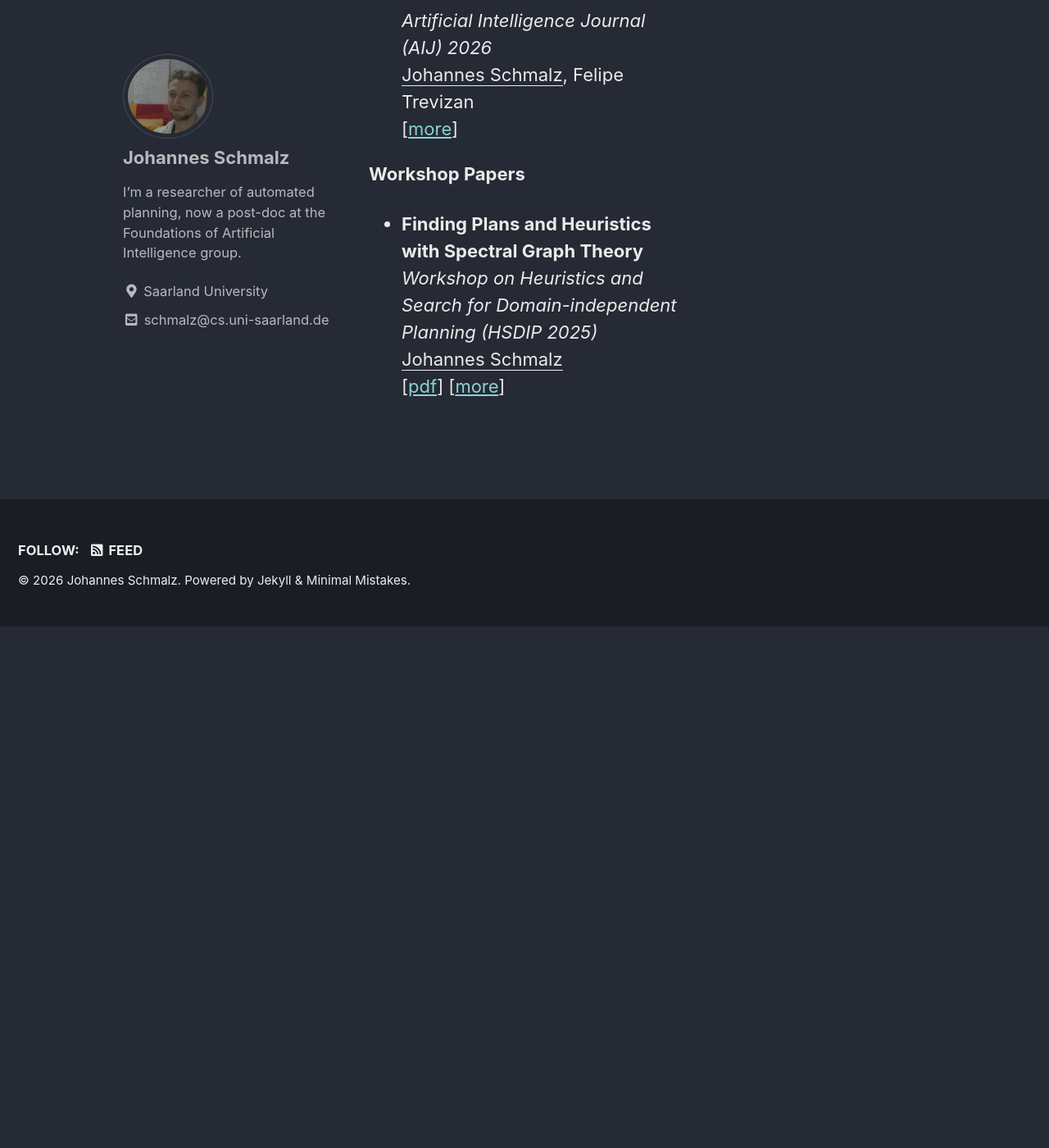
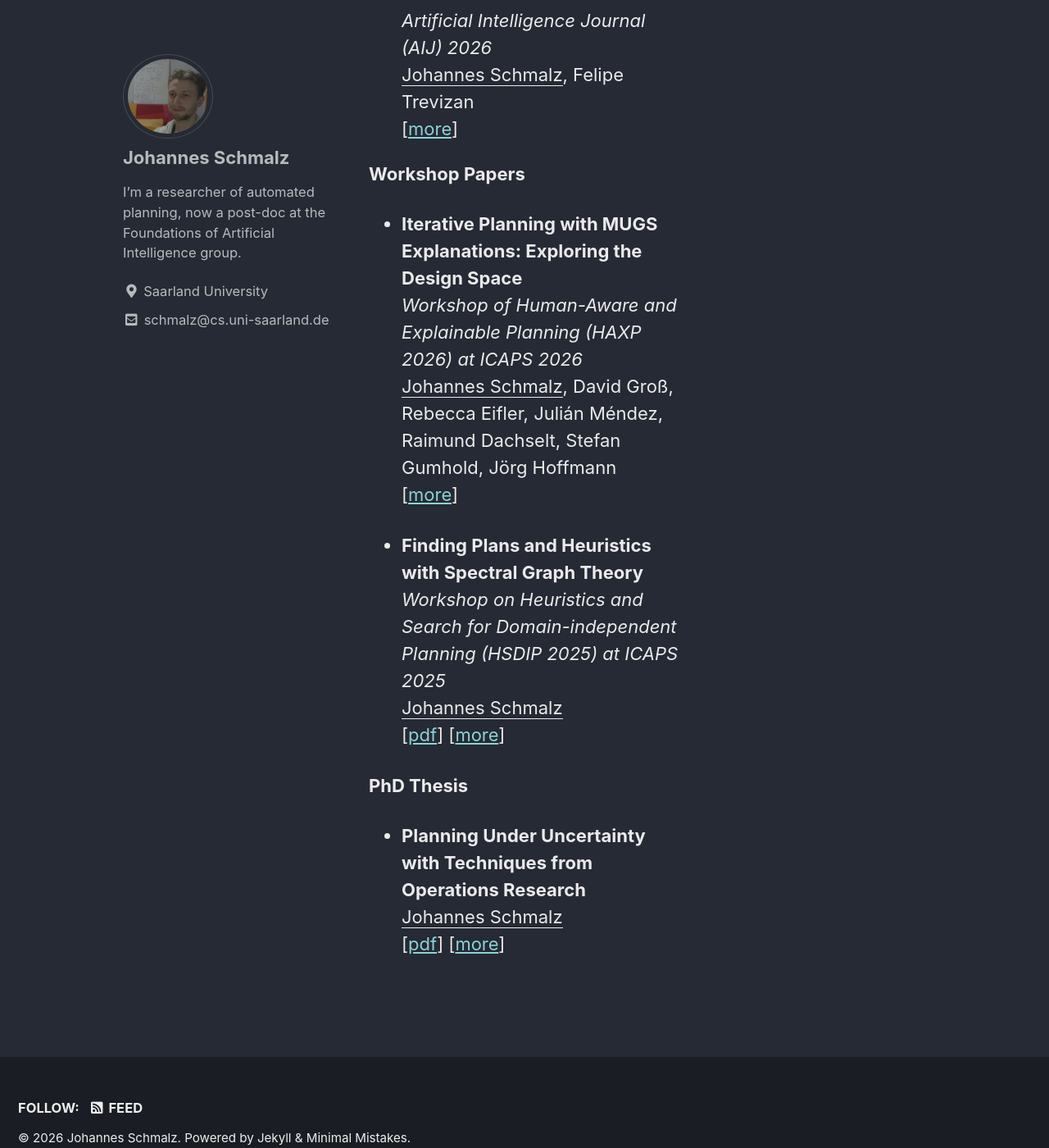
Before and after one commit to schmlz/schmlz.github.io, a Jekyll site: the page built from _pages/publication-list.markdown, in a window 1280 px wide and 1400 px high, scrolled down 2301 px. Shown: the whole window at 82% size. Built offline with Jekyll 4.4.1, drawn with Linux system fonts in a browser that asks for light colours; cached includes are drawn as plain includes; before the commit the page ends 3065 px from its top, so only the background shows below that.

Commit message:
updated with haxp mugs and phd thesis

```diff
--- a/_pages/publication-list.markdown
+++ b/_pages/publication-list.markdown
@@ -43,7 +43,18 @@ author_profile: true
 
 **Workshop Papers**
 
+- **Iterative Planning with MUGS Explanations: Exploring the Design Space**<br>
+  _Workshop of Human-Aware and Explainable Planning (HAXP 2026) at ICAPS 2026_<br>
+  <u>Johannes Schmalz</u>, David Groß, Rebecca Eifler, Julián Méndez, Raimund Dachselt, Stefan Gumhold, Jörg Hoffmann<br>
+  [[more](/haxp-mugs/)]
+
 - **Finding Plans and Heuristics with Spectral Graph Theory**<br>
-  _Workshop on Heuristics and Search for Domain-independent Planning (HSDIP 2025)_<br>
+  _Workshop on Heuristics and Search for Domain-independent Planning (HSDIP 2025) at ICAPS 2025_<br>
   <u>Johannes Schmalz</u><br>
   [[pdf]({{ site.url }}/downloads/spectral-graph-theory/spectral_graph_theory_hsdip_paper_v2.pdf)] [[more](/spectral-graph-theory/)]
+
+**PhD Thesis**
+
+- **Planning Under Uncertainty with Techniques from Operations Research**<br>
+  <u>Johannes Schmalz</u><br>
+  [[pdf]({{ site.url }}/downloads/phd-thesis/thesis.pdf)] [[more](/phd-thesis/)]
```
Also changed, not shown: _posts/2026-06-11-haxp-mugs.markdown (added, +23 -0 lines), _posts/2026-06-18-phd-thesis.markdown (added, +23 -0 lines), 1 other file.
